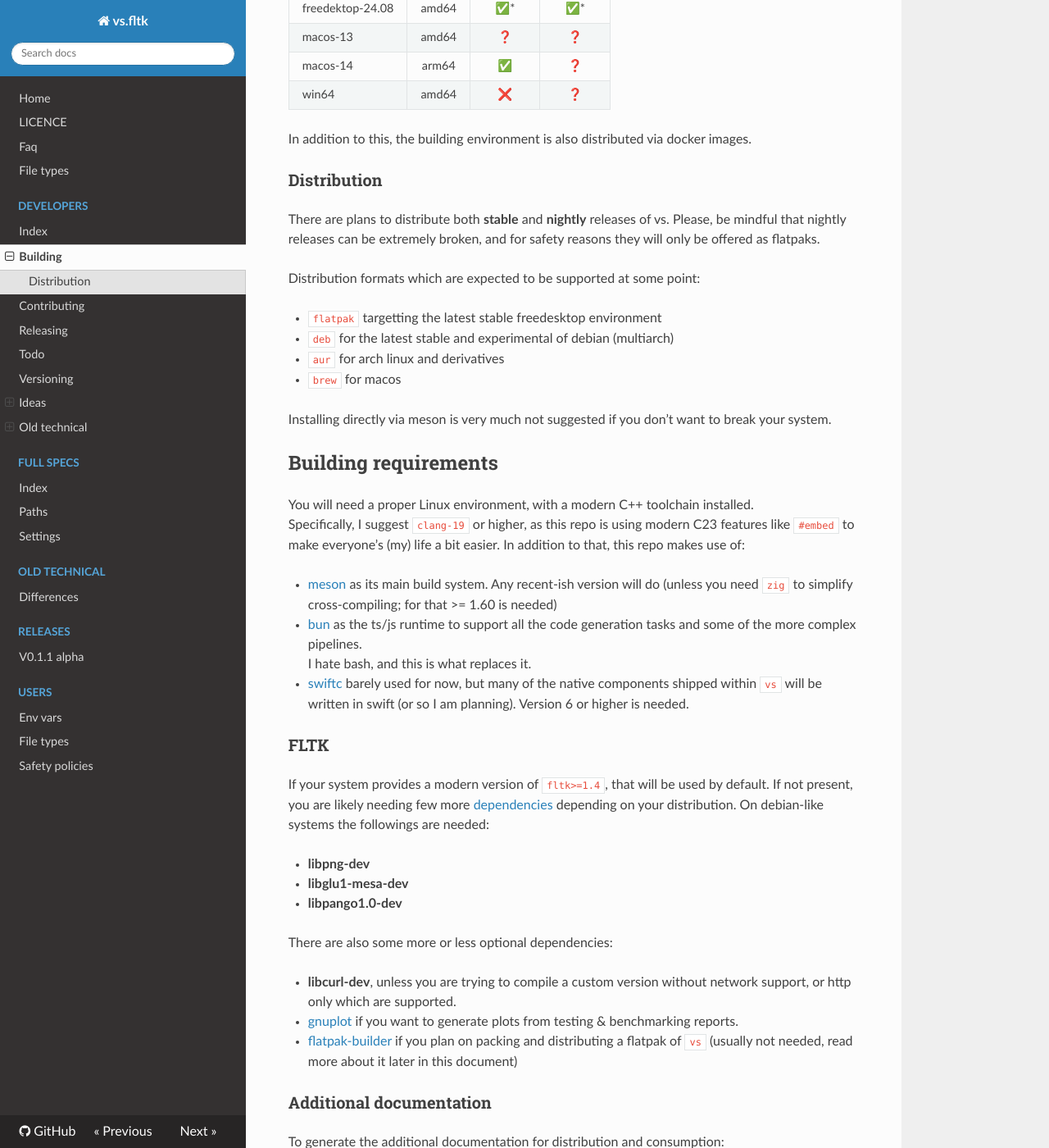
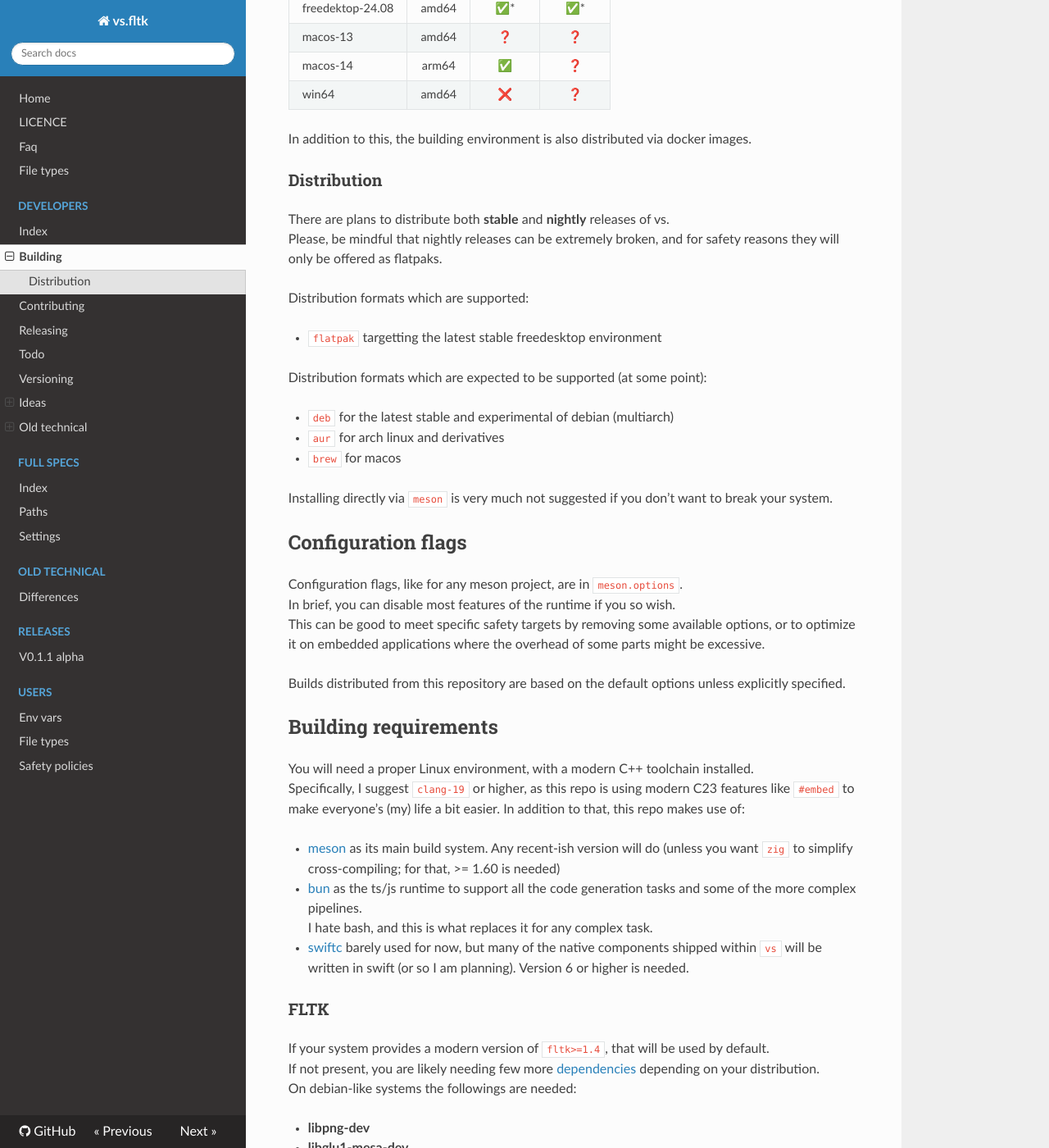
Before and after one commit to andy5995/vs-fltk, an MkDocs documentation site: the page built from docs/developers/building.md, in a window 1280 px wide and 1400 px high, scrolled down 616 px. Shown: the whole window at 82% size. Built offline with MkDocs 1.6.1, drawn with Linux system fonts in a browser that asks for light colours; nearby versions of some CDN libraries; some of the changed text lies outside the part shown.

```diff
--- a/docs/developers/building.md
+++ b/docs/developers/building.md
@@ -1,7 +1,7 @@
 > [!IMPORTANT]
 > It was decided that distribution & building will be split.
 > Distribution is to be handled [here](https://github.com/lazy-eggplant/vs.autobuilds), while everything build-related stays.
-> This also includes docker images, since they are not meant for final users but developers of `vs` and its related subprojects.
+> Docker images are excluded, as they are meant for developers of `vs`, not distribution of the final runtime.
 
 ## Supported platforms
 
@@ -24,16 +24,28 @@
 
 ### Distribution
 
-There are plans to distribute both **stable** and **nightly** releases of vs. Please, be mindful that nightly releases can be extremely broken, and for safety reasons they will only be offered as flatpaks.
+There are plans to distribute both **stable** and **nightly** releases of vs.
+Please, be mindful that nightly releases can be extremely broken, and for safety reasons they will only be offered as flatpaks.
 
-Distribution formats which are expected to be supported at some point:
+Distribution formats which are supported:
 
 - `flatpak` targetting the latest stable freedesktop environment
+
+Distribution formats which are expected to be supported (at some point):
+
 - `deb` for the latest stable and experimental of debian (multiarch)
 - `aur` for arch linux and derivatives
 - `brew` for macos
 
-Installing directly via meson is very much not suggested if you don't want to break your system.
+Installing directly via `meson` is very much not suggested if you don't want to break your system.
+
+## Configuration flags
+
+Configuration flags, like for any meson project, are in `meson.options`.
+In brief, you can disable most features of the runtime if you so wish.
+This can be good to meet specific safety targets by removing some available options, or to optimize it on embedded applications where the overhead of some parts might be excessive.
+
+Builds distributed from this repository are based on the default options unless explicitly specified.
 
 ## Building requirements
 
@@ -41,14 +53,16 @@
 Specifically, I suggest `clang-19` or higher, as this repo is using modern C23 features like `#embed` to make everyone's (my) life a bit easier.
 In addition to that, this repo makes use of:
 
-- [meson](https://mesonbuild.com/) as its main build system. Any recent-ish version will do (unless you need `zig` to simplify cross-compiling; for that >= 1.60 is needed)
+- [meson](https://mesonbuild.com/) as its main build system. Any recent-ish version will do (unless you want `zig` to simplify cross-compiling; for that, >= 1.60 is needed)
 - [bun](https://bun.sh/) as the ts/js runtime to support all the code generation tasks and some of the more complex pipelines.
-   I hate bash, and this is what replaces it.
+   I hate bash, and this is what replaces it for any complex task.
 - [swiftc](https://www.swift.org/documentation/swift-compiler/) barely used for now, but many of the native components shipped within `vs` will be written in swift (or so I am planning). Version 6 or higher is needed.
 
 ### FLTK
 
-If your system provides a modern version of `fltk>=1.4`, that will be used by default. If not present, you are likely needing few more [dependencies](https://github.com/fltk/fltk/blob/master/README.Unix.txt) depending on your distribution. On debian-like systems the followings are needed:
+If your system provides a modern version of `fltk>=1.4`, that will be used by default.
+If not present, you are likely needing few more [dependencies](https://github.com/fltk/fltk/blob/master/README.Unix.txt) depending on your distribution.
+On debian-like systems the followings are needed:
 
 - **libpng-dev**
 - **libglu1-mesa-dev**
```
Also changed, not shown: 4 other files.
